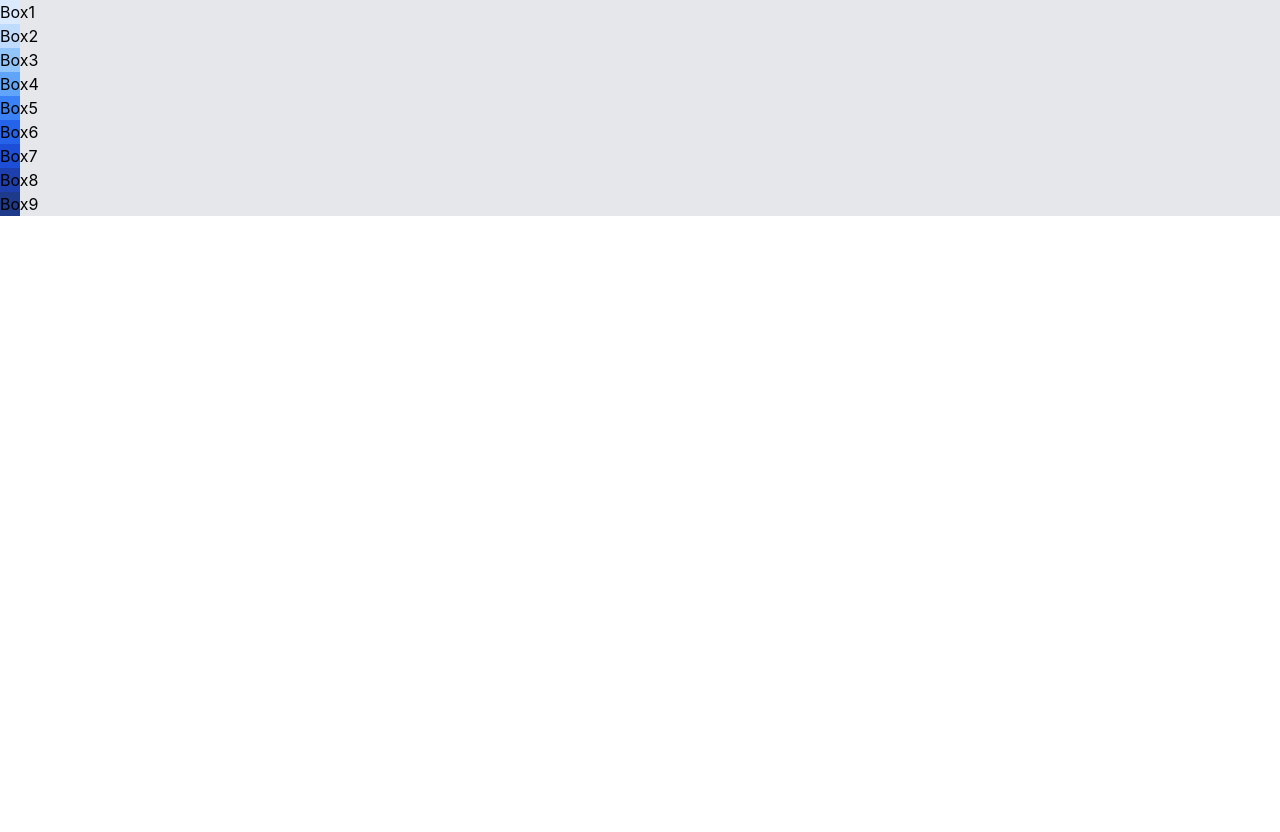
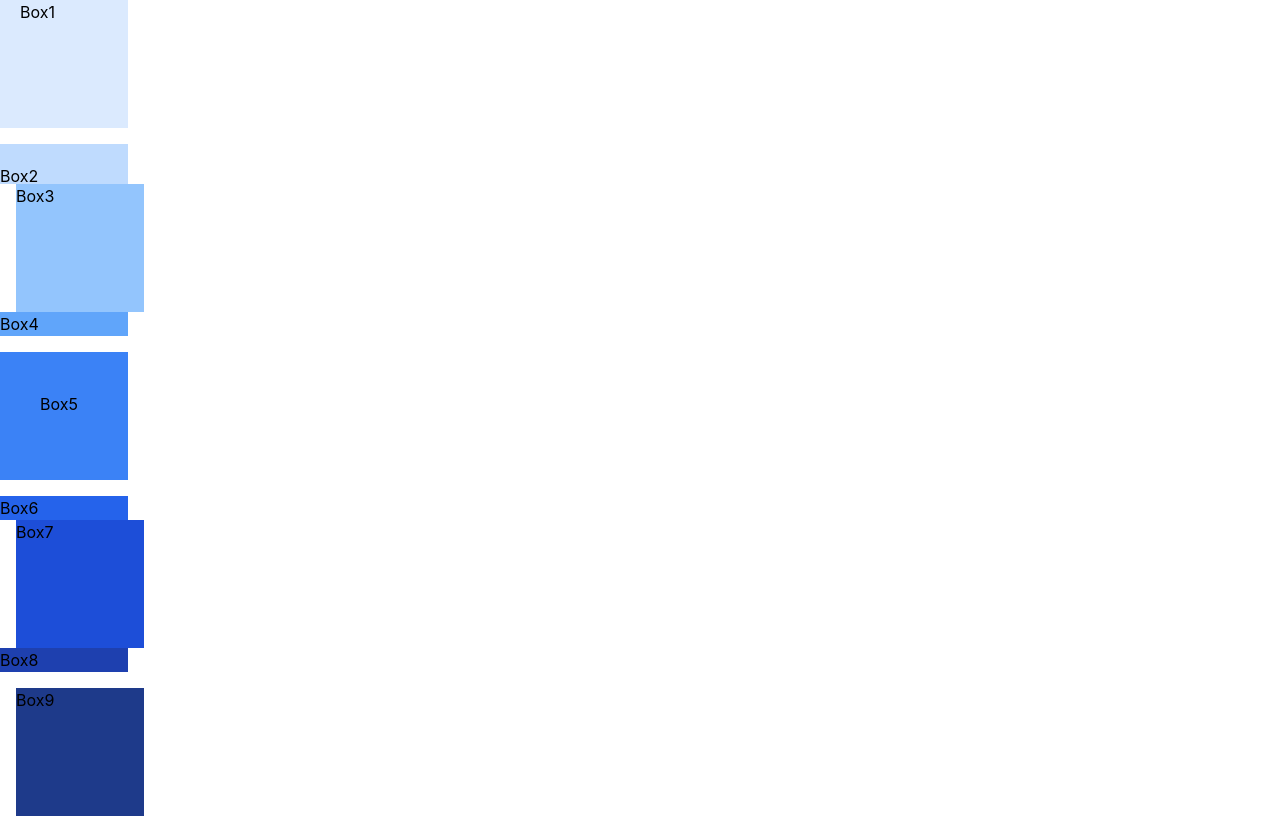
Before and after one commit to Sakshi6401/Tailwind, a React (Create React App) app: page / in a window 1280 px wide. Before the commit the page ends 800 px from the top, so only its background shows below. Built offline with nearby package versions, Linux system fonts and the light colour scheme.

Commit message:
learned margin and padding

```diff
--- a/src/App.js
+++ b/src/App.js
@@ -2,17 +2,18 @@ import './App.css';
 
 function App() {
   return (
-    <div className="bg-gray-200">
-      <div className='bg-blue-100 w-5 h-6'>Box1</div>
-      <div className='bg-blue-200 w-5 h-6'>Box2</div>
-      <div className='bg-blue-300 w-5 h-6'>Box3</div>
-      <div className='bg-blue-400 w-5 h-6'>Box4</div>
-      <div className='bg-blue-500 w-5 h-6'>Box5</div>
-      <div className='bg-blue-600 w-5 h-6'>Box6</div>
-      <div className='bg-blue-700 w-5 h-6'>Box7</div>
-      <div className='bg-blue-800 w-5 h-6'>Box8</div>
-      <div className='bg-blue-900 w-5 h-6'>Box9</div>
+    <div className='h-full'>
+      <div className='bg-blue-100 w-32 h-32 mb-4 px-5'>Box1</div>
+      <div className='bg-blue-200 w-32 h-6 mt-4 py-5'>Box2</div>
+      <div className='bg-blue-300 w-32 h-32 ml-4'>Box3</div>
+      <div className='bg-blue-400 w-32 h-6 mb-4'>Box4</div>
+      <div className='bg-blue-500 w-32 h-32 mb-4 p-10'>Box5</div>
+      <div className='bg-blue-600 w-32 h-6 mt-4'>Box6</div>
+      <div className='bg-blue-700 w-32 h-32 ml-4'>Box7</div>
+      <div className='bg-blue-800 w-32 h-6 mr-4'>Box8</div>
+      <div className='bg-blue-900 w-32 h-32 m-4'>Box9</div>
     </div>
+
   );
 }
 
```
